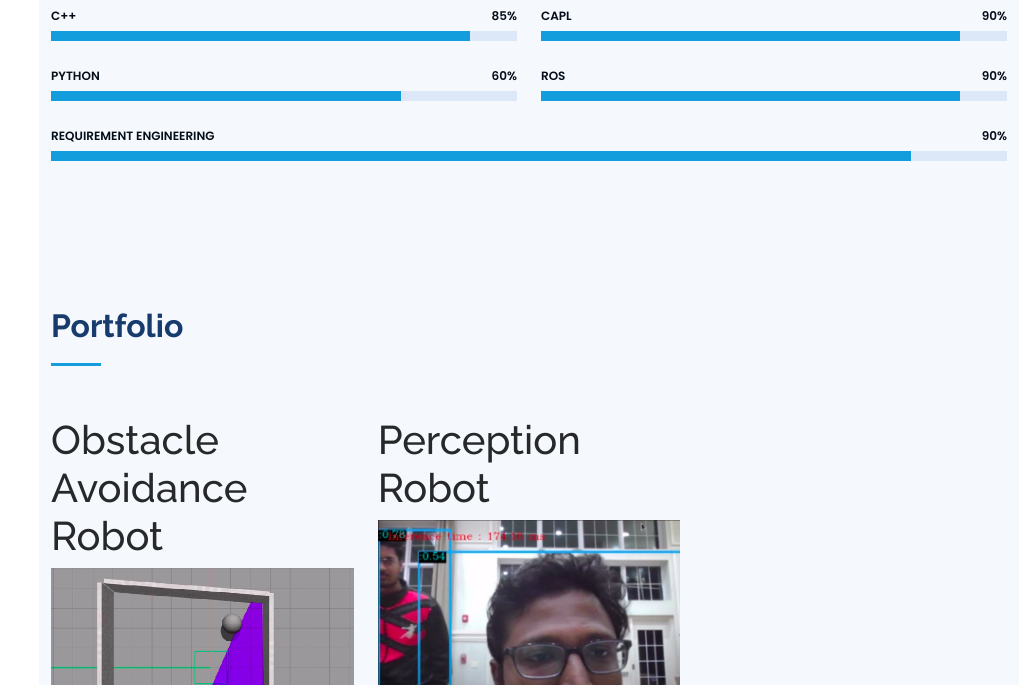
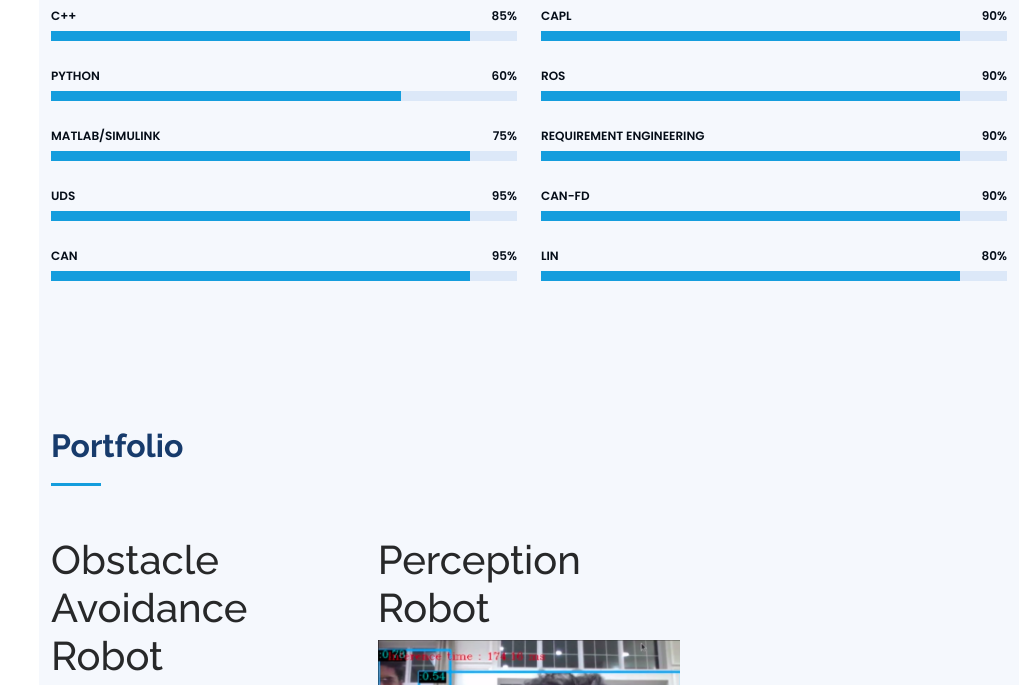
Before and after one commit to RR-Vignesh/Portfolio, a plain HTML site: page index.html in a window 1280 px wide. Shown: the part 1600-2285 px from the top of the page, without its empty margins (261-1280 px from the left). Drawn offline with nearby package versions, Linux system fonts and the light colour scheme.

Commit message:
adding updated template

```diff
--- a/index.html
+++ b/index.html
@@ -140,6 +140,24 @@
                 <div class="progress-bar" role="progressbar" aria-valuenow="75" aria-valuemin="0" aria-valuemax="100"></div>
               </div>
             </div>
+            <div class="progress">
+              <span class="skill">MATLAB/Simulink <i class="val">75%</i></span>
+              <div class="progress-bar-wrap">
+                <div class="progress-bar" role="progressbar" aria-valuenow="90" aria-valuemin="0" aria-valuemax="100"></div>
+              </div>
+            </div>
+            <div class="progress">
+              <span class="skill">UDS <i class="val">95%</i></span>
+              <div class="progress-bar-wrap">
+                <div class="progress-bar" role="progressbar" aria-valuenow="90" aria-valuemin="0" aria-valuemax="100"></div>
+              </div>
+            </div>
+            <div class="progress">
+              <span class="skill">CAN <i class="val">95%</i></span>
+              <div class="progress-bar-wrap">
+                <div class="progress-bar" role="progressbar" aria-valuenow="90" aria-valuemin="0" aria-valuemax="100"></div>
+              </div>
+            </div>
 
           </div>
 
@@ -165,14 +183,25 @@
                 <div class="progress-bar" role="progressbar" aria-valuenow="90" aria-valuemin="0" aria-valuemax="100"></div>
               </div>
             </div>
-          </div>
           <div class="progress">
             <span class="skill">Requirement Engineering <i class="val">90%</i></span>
             <div class="progress-bar-wrap">
               <div class="progress-bar" role="progressbar" aria-valuenow="90" aria-valuemin="0" aria-valuemax="100"></div>
             </div>
           </div>
-
+          <div class="progress">
+            <span class="skill">CAN-FD <i class="val">90%</i></span>
+            <div class="progress-bar-wrap">
+              <div class="progress-bar" role="progressbar" aria-valuenow="90" aria-valuemin="0" aria-valuemax="100"></div>
+            </div>
+          </div>
+          <div class="progress">
+            <span class="skill">LIN <i class="val">80%</i></span>
+            <div class="progress-bar-wrap">
+              <div class="progress-bar" role="progressbar" aria-valuenow="90" aria-valuemin="0" aria-valuemax="100"></div>
+            </div>
+          </div>
+        </div>
         </div>
 
       </div>
```
